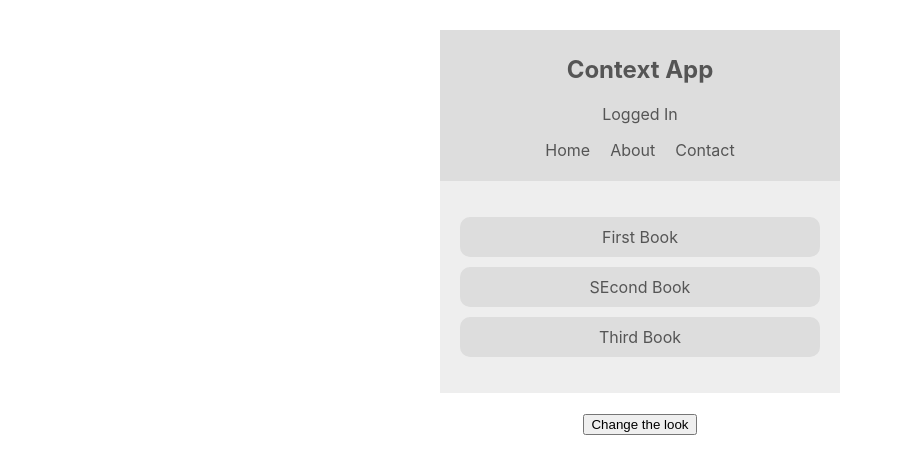
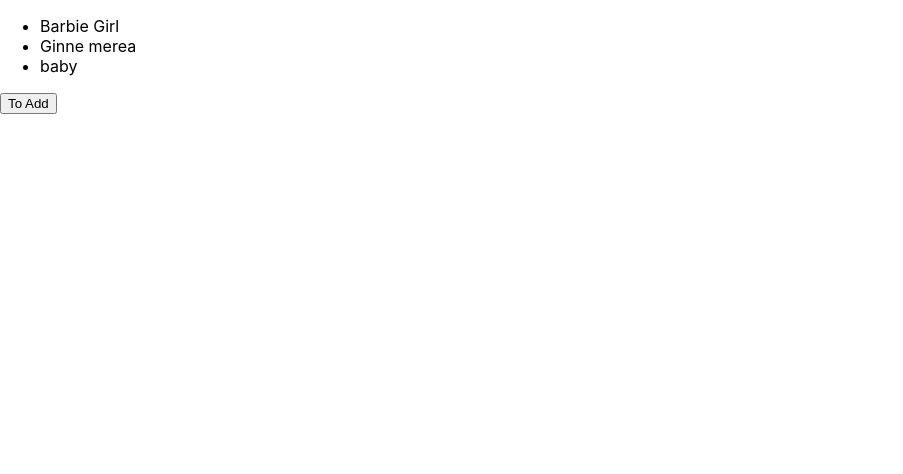
Before and after one commit to RajatArya007zxc/ContextApi-and-Recipe-app-, a React (Create React App) app: page / in a window 1280 px wide. Shown: the top 474 px of the page, without its empty margins (0-903 px from the left). Built offline with nearby package versions, Linux system fonts and the light colour scheme.

Commit message:
React Hooks Concept

```diff
--- a/package.json
+++ b/package.json
@@ -8,7 +8,9 @@
     "@testing-library/user-event": "^7.2.1",
     "react": "^16.13.1",
     "react-dom": "^16.13.1",
-    "react-scripts": "3.4.1"
+    "react-scripts": "3.4.1",
+    "react-uuid": "^1.0.2",
+    "uuid": "^8.2.0"
   },
   "scripts": {
     "start": "react-scripts start",
--- a/src/App.js
+++ b/src/App.js
@@ -1,20 +1,9 @@
 import React from 'react';
-import Booklist from './Component/Booklist';
-import NavBar from './Component/NavBar';
-import ContextApi from './ContextComponent/ContextApi';
-import ThemeChanger from './Component/ThemeChanger';
-import AuthContext from './ContextComponent/AuthContext';
-
+import SongList from "../src/Component/HooksComp/Song"
 const App = () => {
     return (
-        <div className="App">
-            <ContextApi>
-            <AuthContext>
-            <NavBar/>
-            <Booklist/>
-            <ThemeChanger/>
-            </AuthContext>
-            </ContextApi>
+        <div className="Ap">
+            <SongList/>
 
         </div>
     );
--- a/src/Component/Booklist.jsx
+++ b/src/Component/Basics/Booklist.jsx
@@ -1,5 +1,5 @@
 import React, { Component } from 'react';
-import { ThemeContext } from '../ContextComponent/ContextApi';
+import { ThemeContext } from '../../ContextComponent/BasicContext/ContextApi';
 
 class Booklist extends Component {
     static contextType=ThemeContext;
--- a/src/Component/NavBar.jsx
+++ b/src/Component/Basics/NavBar.jsx
@@ -1,6 +1,6 @@
 import React, { Component } from 'react';
-import { ThemeContext } from '../ContextComponent/ContextApi';
-import { AuthCon } from '../ContextComponent/AuthContext';
+import { ThemeContext } from '../../ContextComponent/BasicContext/ContextApi';
+import { AuthCon } from '../../ContextComponent/BasicContext/AuthContext';
 
 class NavBar extends Component {
    // static contextType=ThemeContext;
--- a/src/Component/ThemeChanger.jsx
+++ b/src/Component/Basics/ThemeChanger.jsx
@@ -1,5 +1,5 @@
 import React, { Component } from 'react';
-import { ThemeContext } from '../ContextComponent/ContextApi';
+import { ThemeContext } from '../../ContextComponent/BasicContext/ContextApi';
 
 class ThemeChanger extends Component {
     static contextType=ThemeContext;
--- a/src/Component/anotherway.jsx
+++ b/src/Component/Basics/anotherway.jsx
@@ -1,5 +1,5 @@
 import React, { Component } from 'react';
-import { ThemeContext } from '../ContextComponent/ContextApi';
+import { ThemeContext } from '../../ContextComponent/BasicContext/ContextApi';
 
 class NavBar extends Component {
    // static contextType=ThemeContext;
--- /dev/null
+++ b/src/Component/HooksComp/Song.jsx
@@ -0,0 +1,32 @@
+import React,{useState} from 'react';
+//import uuid from' react-uuid'
+
+
+const SongList = () => {
+    const [song,setFirst]=useState([{title:"Barbie Girl ",id:1},
+               {title:"Ginne merea",id:2},
+                    {title:"baby",id:3}])
+
+              const  AddSongs=()=>{setFirst([...song,{title:"Gora Gora Rang tera",id:4 }])}
+
+
+
+
+    return (
+
+        <div>
+            <ul>
+           {song.map(s=>{
+               return (
+
+               <li key={s.id}>{s.title}</li>
+
+               )
+           })}
+           </ul>
+           <button onClick={AddSongs}>To Add</button>
+        </div>
+    );
+}
+
+export default SongList;
```
Also changed, not shown: src/Component/Basics/App1.js (added, +23 -0 lines), src/ContextComponent/BasicContext/AuthContext.jsx (renamed from src/ContextComponent/AuthContext.jsx), src/ContextComponent/BasicContext/ContextApi.jsx (renamed from src/ContextComponent/ContextApi.jsx), 1 other file (tests, documents, lock files or other folders).
